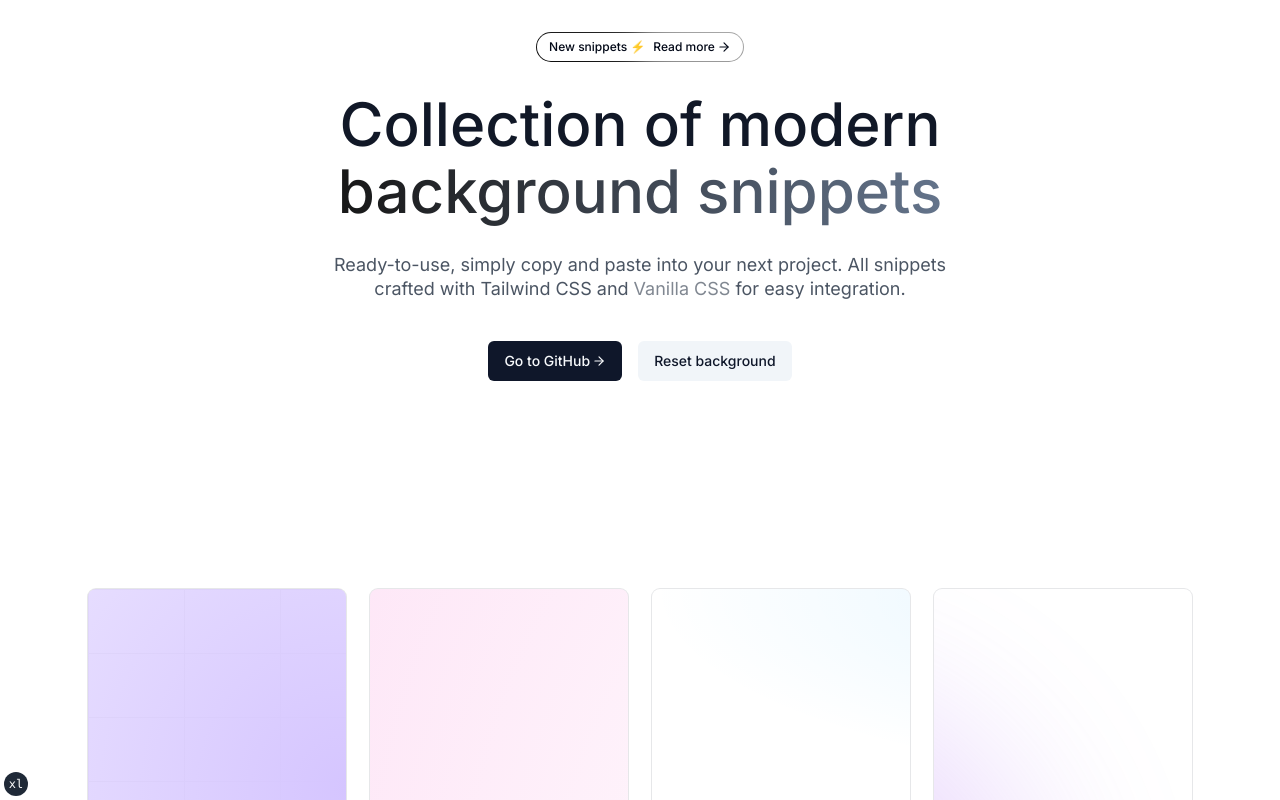
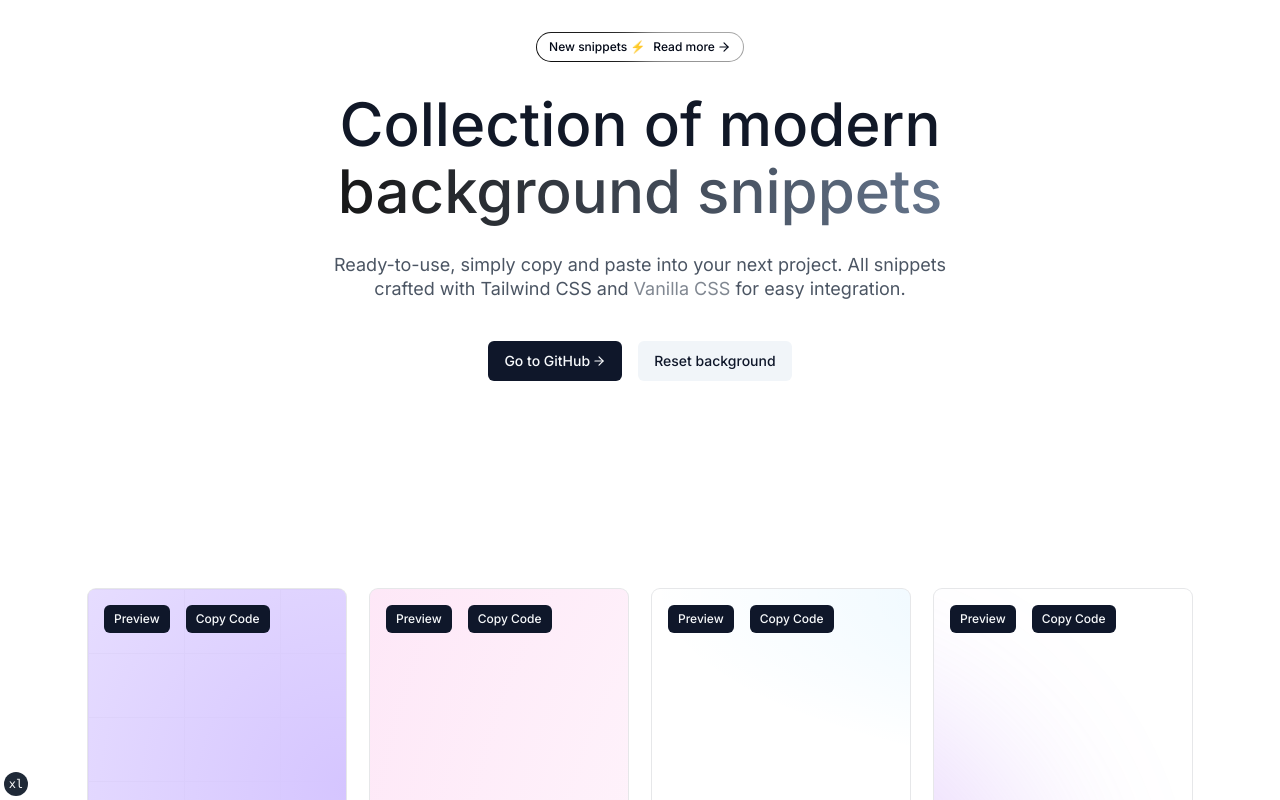
Before and after one commit to trinhdinhtai/next-bg-snippets, a Next.js app: page / in a window 1280 px wide. Shown: the top 800 px of the page. Built offline with nearby package versions, Linux system fonts and the light colour scheme.

Commit message:
feat: add preview and copy code buttons to Playground component

```diff
--- a/components/playground.tsx
+++ b/components/playground.tsx
@@ -1,12 +1,29 @@
+"use client"
+
 import { ReactNode } from "react"
+
+import { Button } from "@/components/ui/button"
 
 interface PlayGroundProps {
   children: ReactNode
 }
 
 export default function Playground({ children }: PlayGroundProps) {
+  const handlePreview = () => {}
+  const handleCopy = () => {}
+
   return (
     <div className="relative min-h-[300px] w-full overflow-hidden rounded-lg ring-1 ring-slate-900/10">
+      <div className="absolute left-4 top-4 z-10 cursor-pointer">
+        <div className="flex gap-4">
+          <Button size="xs" onClick={handlePreview}>
+            Preview
+          </Button>
+          <Button size="xs" onClick={handleCopy}>
+            Copy Code
+          </Button>
+        </div>
+      </div>
       {children}
     </div>
   )
--- a/components/ui/button.tsx
+++ b/components/ui/button.tsx
@@ -21,6 +21,7 @@ const buttonVariants = cva(
       },
       size: {
         default: "h-10 px-4 py-2",
+        xs: "text-xs h-7 px-2.5",
         sm: "h-9 rounded-md px-3",
         lg: "h-11 rounded-md px-8",
         icon: "h-10 w-10",
```
